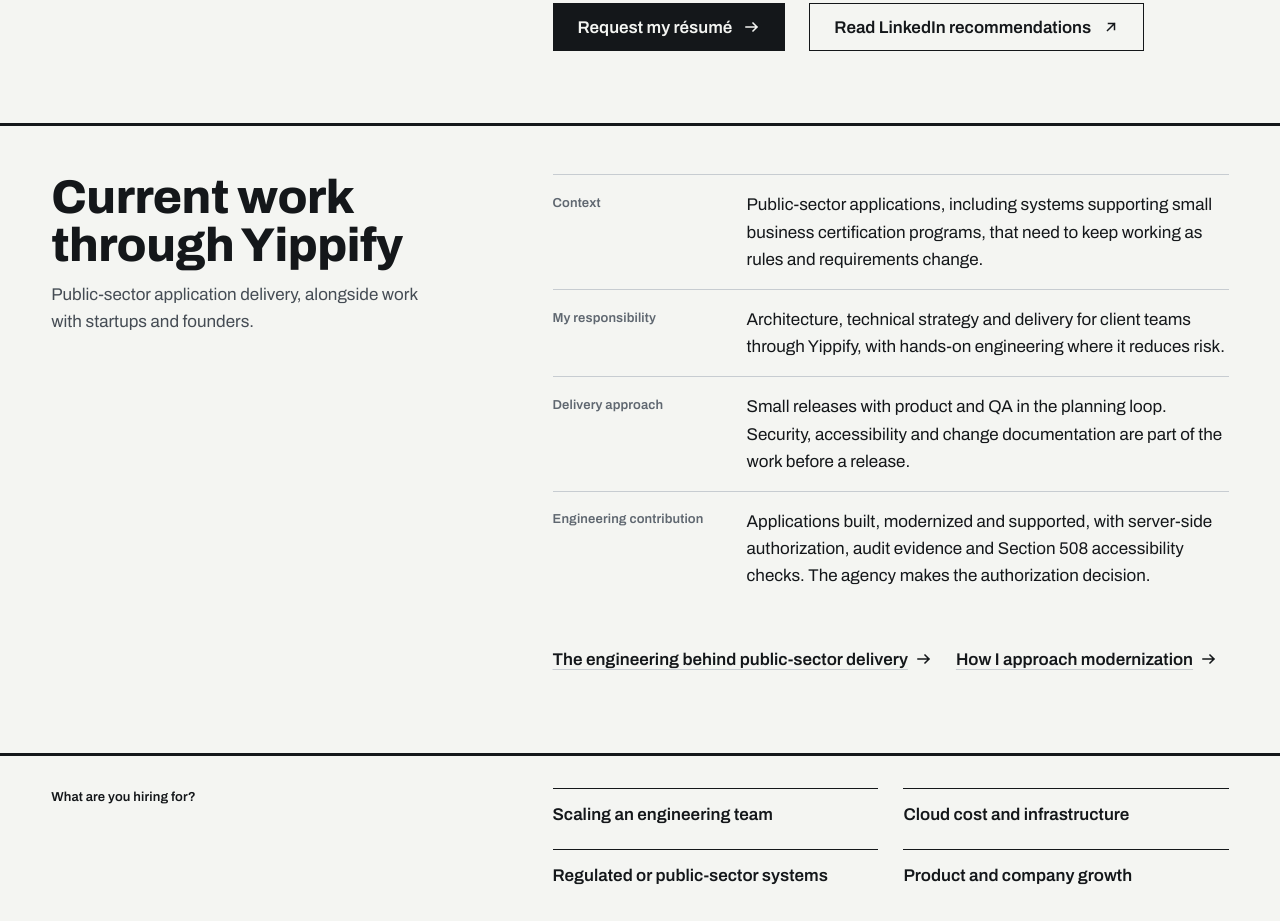
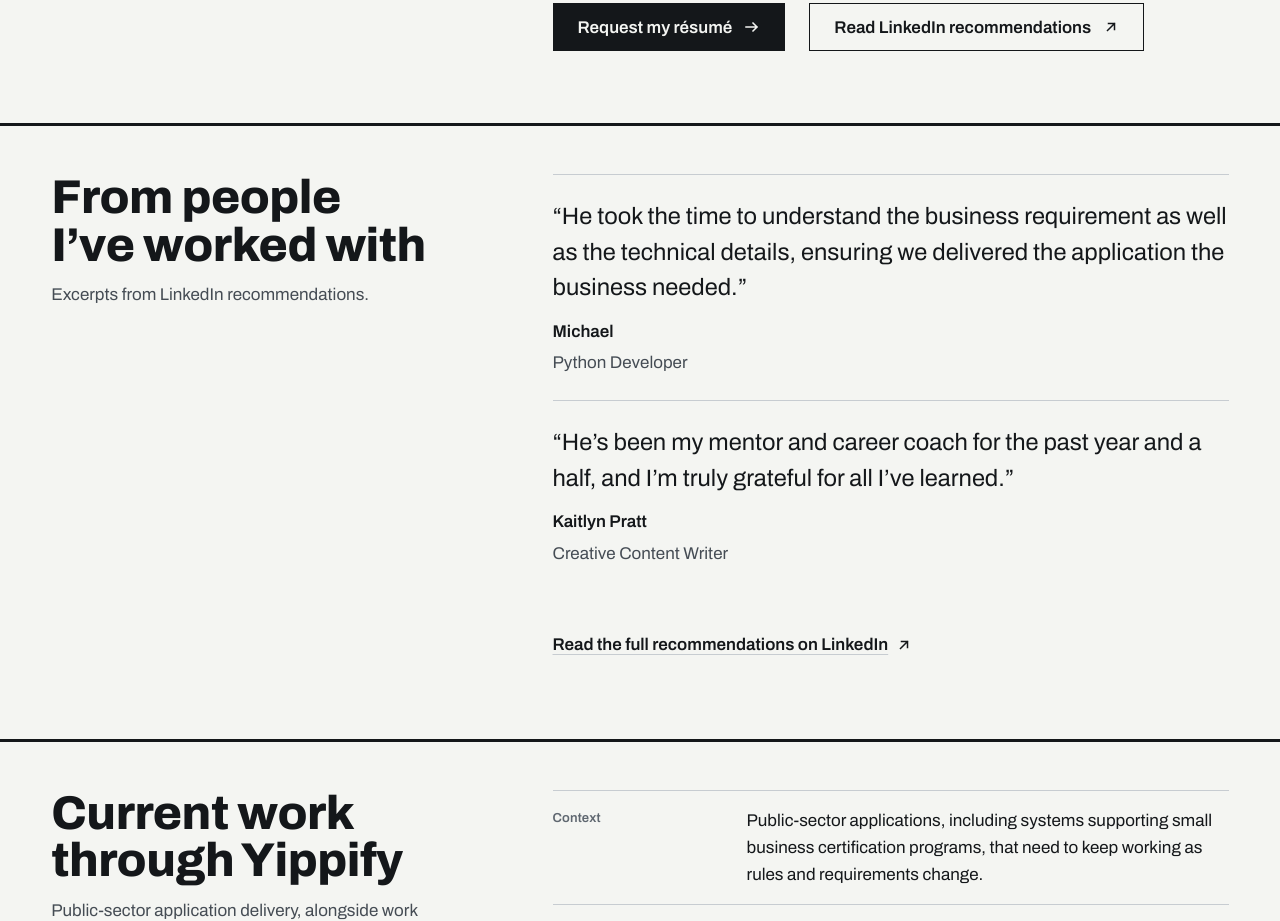
Before and after one commit to kchan1028/kalunchan, a React (Vite) app: page /engineering-leadership in a window 1280 px wide. Shown: the part 2720-3641 px from the top of the page. Built offline with nearby package versions, Linux system fonts and the light colour scheme; a web font is replaced by a local one.

Commit message:
Add attributed LinkedIn recommendation excerpts

```diff
--- a/src/content/engineeringLeadership.js
+++ b/src/content/engineeringLeadership.js
@@ -51,6 +51,21 @@
   { k: 'My responsibility', v: 'Architecture, technical strategy and delivery for client teams through Yippify, with hands-on engineering where it reduces risk.' },
   { k: 'Delivery approach', v: 'Small releases with product and QA in the planning loop. Security, accessibility and change documentation are part of the work before a release.' },
   { k: 'Engineering contribution', v: 'Applications built, modernized and supported, with server-side authorization, audit evidence and Section 508 accessibility checks. The agency makes the authorization decision.' },
+];
+
+// LinkedIn excerpts and attributions supplied by KC on 2026-10-31.
+// Michael's excerpt only normalizes spaces around punctuation; the words are unchanged.
+export const recommendations = [
+  {
+    name: 'Michael',
+    role: 'Python Developer',
+    quote: 'He took the time to understand the business requirement as well as the technical details, ensuring we delivered the application the business needed.',
+  },
+  {
+    name: 'Kaitlyn Pratt',
+    role: 'Creative Content Writer',
+    quote: 'He’s been my mentor and career coach for the past year and a half, and I’m truly grateful for all I’ve learned.',
+  },
 ];
 
 // Each figure links to the page that shows the work behind it.
--- a/src/lastmod.json
+++ b/src/lastmod.json
@@ -73,6 +73,6 @@
   },
   "/engineering-leadership/": {
     "date": "2026-10-31",
-    "hash": "a6f79480a12c644b"
+    "hash": "a87cf4c3f4e5449a"
   }
 }
--- a/src/pages/EngineeringLeadership.jsx
+++ b/src/pages/EngineeringLeadership.jsx
@@ -2,7 +2,7 @@
 import { person, roles } from '../content/profile';
 import { posts } from '../content/writing';
 import {
-  opportunityStatement, resumeRequest, currentWork, briefing, outcomes, paths, summary, impact, problems, focuses, principles, expertise, featuredSlugs,
+  opportunityStatement, resumeRequest, currentWork, recommendations, briefing, outcomes, paths, summary, impact, problems, focuses, principles, expertise, featuredSlugs,
 } from '../content/engineeringLeadership';
 import HiringContactLink from '../components/HiringContactLink';
 import TitleBlock from '../components/TitleBlock';
@@ -115,6 +115,26 @@
         </p>
       </section>
 
+
+      <section id="recommendations" className="sheet grid hire-section" aria-labelledby="recommendations-h" data-coord="091-3 · Recommendations">
+        <div className="hire-section__head">
+          <h2 id="recommendations-h" className="h2">From people I’ve worked with</h2>
+          <p className="body-copy">Excerpts from LinkedIn recommendations.</p>
+        </div>
+        <ul className="hire-recommendations">
+          {recommendations.map((recommendation) => (
+            <li key={recommendation.name}>
+              <figure>
+                <blockquote><p>“{recommendation.quote}”</p></blockquote>
+                <figcaption>{recommendation.name}<span>{recommendation.role}</span></figcaption>
+              </figure>
+            </li>
+          ))}
+        </ul>
+        <p className="hire-section__foot">
+          <a href={`${person.linkedin}details/recommendations/`} className="link-arrow" rel="me noopener" target="_blank" onClick={() => track('linkedin_click', `${person.linkedin}details/recommendations/`)}><span>Read the full recommendations on LinkedIn</span> <ArrowOut /></a>
+        </p>
+      </section>
 
       <section id="current-work" className="sheet grid hire-section" aria-labelledby="current-work-h" data-coord="091-2 · Current work">
         <div className="hire-section__head">
--- a/src/styles/engineering-leadership.css
+++ b/src/styles/engineering-leadership.css
@@ -181,6 +181,30 @@
   flex-wrap: wrap;
   gap: var(--s3) var(--s5);
   align-items: center;
+}
+
+.hire-recommendations li {
+  padding-block: var(--s5);
+  border-top: 1px solid var(--rule-soft);
+}
+
+.hire-recommendations blockquote {
+  margin: 0;
+  max-width: 65ch;
+  font-size: var(--t-lead);
+  line-height: 1.5;
+}
+
+.hire-recommendations figcaption {
+  margin-top: var(--s3);
+  font-weight: 600;
+}
+
+.hire-recommendations figcaption span {
+  display: block;
+  margin-top: var(--s1);
+  color: var(--ink-2);
+  font-weight: 400;
 }
 
 .hire-summary > div,
```
Also changed, not shown: 2 other files (tests, documents, lock files or other folders).
